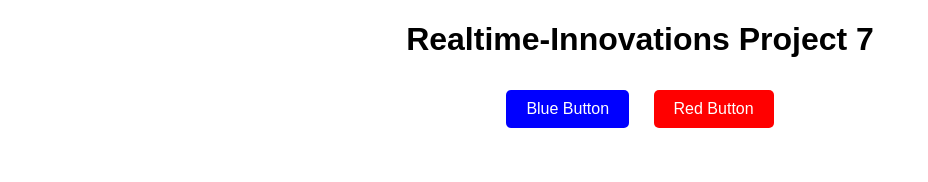
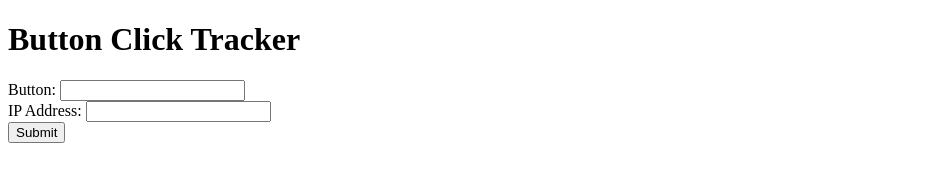
Before and after one commit to ajay8297/express-app-gcp, a website: page index.html in a window 1280 px wide. Shown: the whole page, without its empty margins (0-928 px from the left). Drawn offline with Linux system fonts and the light colour scheme.

Commit message:
index.html

```diff
--- a/index.html
+++ b/index.html
@@ -3,63 +3,42 @@
 <head>
     <meta charset="UTF-8">
     <meta name="viewport" content="width=device-width, initial-scale=1.0">
-  <title>Realtime-Innovations Project 7</title>
-  <style>
-    body {
-      font-family: Arial, sans-serif;
-      text-align: center;
-      margin: 20px;
-    }
-
-    button {
-      font-size: 16px;
-      padding: 10px 20px;
-      margin: 10px;
-      border: none;
-      color: white;
-      cursor: pointer;
-      border-radius: 5px;
-    }
-
-    #blueButton {
-      background-color: blue;
-    }
-
-    #redButton {
-      background-color: red;
-    }
-
-    #message {
-      margin-top: 20px;
-      font-size: 18px;
-      color: darkred;
-    }
-  </style>
+    <title>Button Click</title>
 </head>
 <body>
-  <h1>Realtime-Innovations Project 7</h1>
-  <button id="blueButton" onclick="handleClick('blue')">Blue Button</button>
-  <button id="redButton" onclick="handleClick('red')">Red Button</button>
-  <div id="message"></div>
+    <h1>Button Click Tracker</h1>
+    <form id="clickForm">
+        <label for="button">Button:</label>
+        <input type="text" id="button" name="button" required>
+        <br>
+        <label for="ip">IP Address:</label>
+        <input type="text" id="ip" name="ip" required>
+        <br>
+        <button type="submit">Submit</button>
+    </form>
 
     <script>
-    async function handleClick(button) {
-      const ip = "127.0.0.1"; // Replace with a real IP fetching method
+        document.getElementById('clickForm').addEventListener('submit', async (event) => {
+            event.preventDefault();
+            const button = document.getElementById('button').value;
+            const ip = document.getElementById('ip').value;
+
             const response = await fetch('/click', {
                 method: 'POST',
-        headers: { 'Content-Type': 'application/json' },
+                headers: {
+                    'Content-Type': 'application/json'
+                },
                 body: JSON.stringify({ button, ip })
             });
 
-      const messageElement = document.getElementById("message");
             if (response.status === 429) {
-        messageElement.textContent = `Rate limit exceeded for ${button} button!`;
+                alert('Rate limit exceeded');
             } else if (response.ok) {
-        messageElement.textContent = `${button.charAt(0).toUpperCase() + button.slice(1)} button clicked successfully.`;
+                alert('Button clicked successfully!');
             } else {
-        messageElement.textContent = `An error occurred. Please try again later.`;
+                alert('An error occurred');
             }
-    }
+        });
     </script>
 </body>
 </html>
```
Lines whose indentation alone changed are shown as unchanged.
